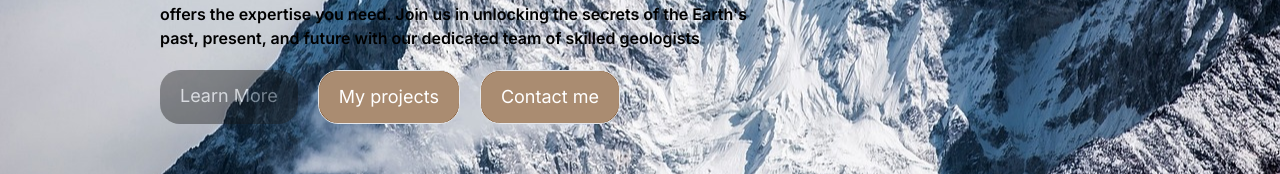
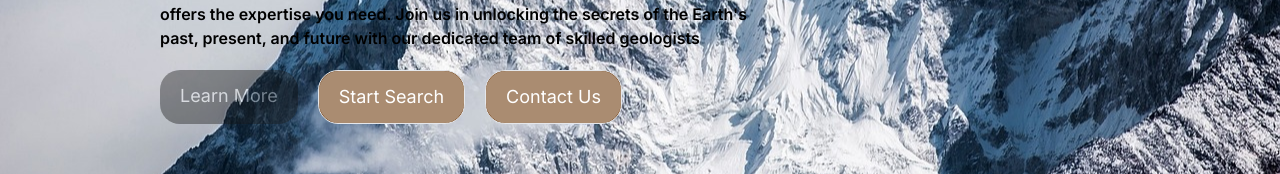
Before and after one commit to nja93/GeoK, a Next.js app: page / in a window 1280 px wide. Shown: the part 480-654 px from the top of the page. Built offline with nearby package versions, Linux system fonts and the light colour scheme.

Commit message:
created pages links

```diff
--- a/app/page.tsx
+++ b/app/page.tsx
@@ -22,22 +22,22 @@ export default function Home() {
               className="rounded-[20px] group relative bg-neutral-900  opacity-40  hover:bg-blue-300 px-5 py-3 text-lg text-white max-w-[200px]">
                 Learn More
               </Link>
-              <Link href="/my-projects"
+              <Link href="/search"
               className="rounded-[20px] group relative border bg-yellow-900 hover:bg-blue-300 px-5 py-3 text-lg text-white max-w-[200px]">
                 <div className="absolute rounded-[20px] z-[1] bg-white inset-0 opacity-40 group-hover:opacity-20" />
-                My projects
+                Start Search
               </Link>
-              <Link href="/contact-me"
+              <Link href="/Contact us"
                className="rounded-[20px] group relative border bg-yellow-900 hover:bg-blue-300 px-5 py-3 text-lg text-white max-w-[200px]">
                 <div className="absolute rounded-[20px] z-[1] bg-white inset-0 opacity-40 group-hover:opacity-20" />
-                Contact me
+                Contact Us
               </Link>
             </div>
         </div>
       </div>
       <div className="absolute flex bottom-10 z-[20] right-5 flex-col md:hidden gap-5">
               <Link href="/my-skills"
-              className="rounded-[20px] group  bg-neutral-900  opacity-40 px-5 py-3s text-lg text-white max-w-[200px]">
+              className="rounded-[20px] group relative bg-neutral-900  opacity-40 px-5 py-3s text-lg text-white max-w-[200px]">
                 Learn more
               </Link>
               <Link href="/my-projects"
--- /dev/null
+++ b/app/search/page.tsx
@@ -0,0 +1,11 @@
+import React from 'react'
+
+
+const page = () => {
+  return (
+    <div
+    style={{backgroundImage: "url(/basalts.jpg)"}}></div>
+  )
+}
+
+export default page
```
Also changed, not shown: app/learn-more/page.tsx (added).
